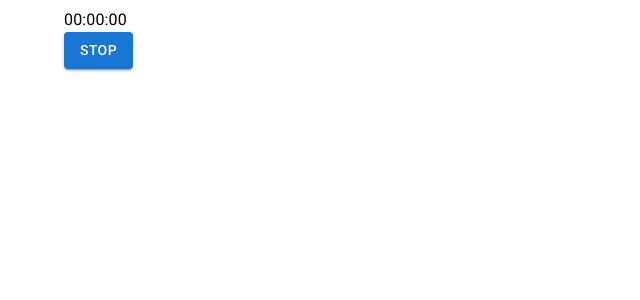
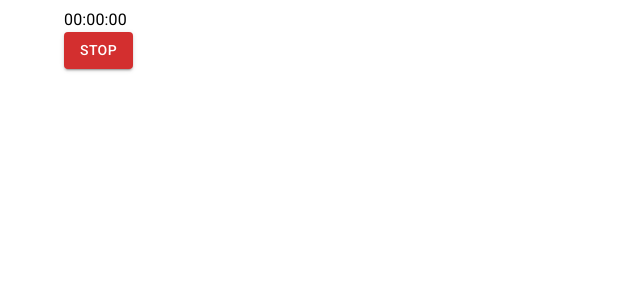
Before and after one commit to nakajima97/react-stopwatch-2023, a React (Vite) app: page / in a window 1280 px wide. Both pictures are taken after a click on the button "START". Shown: the top 300 px of the page, without its empty margins (0-640 px from the left). Built offline with nearby package versions, Linux system fonts and the light colour scheme.

Commit message:
#3 ストップボタンの色を変更

```diff
--- a/src/App.tsx
+++ b/src/App.tsx
@@ -21,6 +21,7 @@ const App = (): JSX.Element => {
         {isRunningStopwatch ? (
           <Button
             variant="contained"
+            color="error"
             onClick={() => {
               handlePauseStopwatch();
             }}
```
